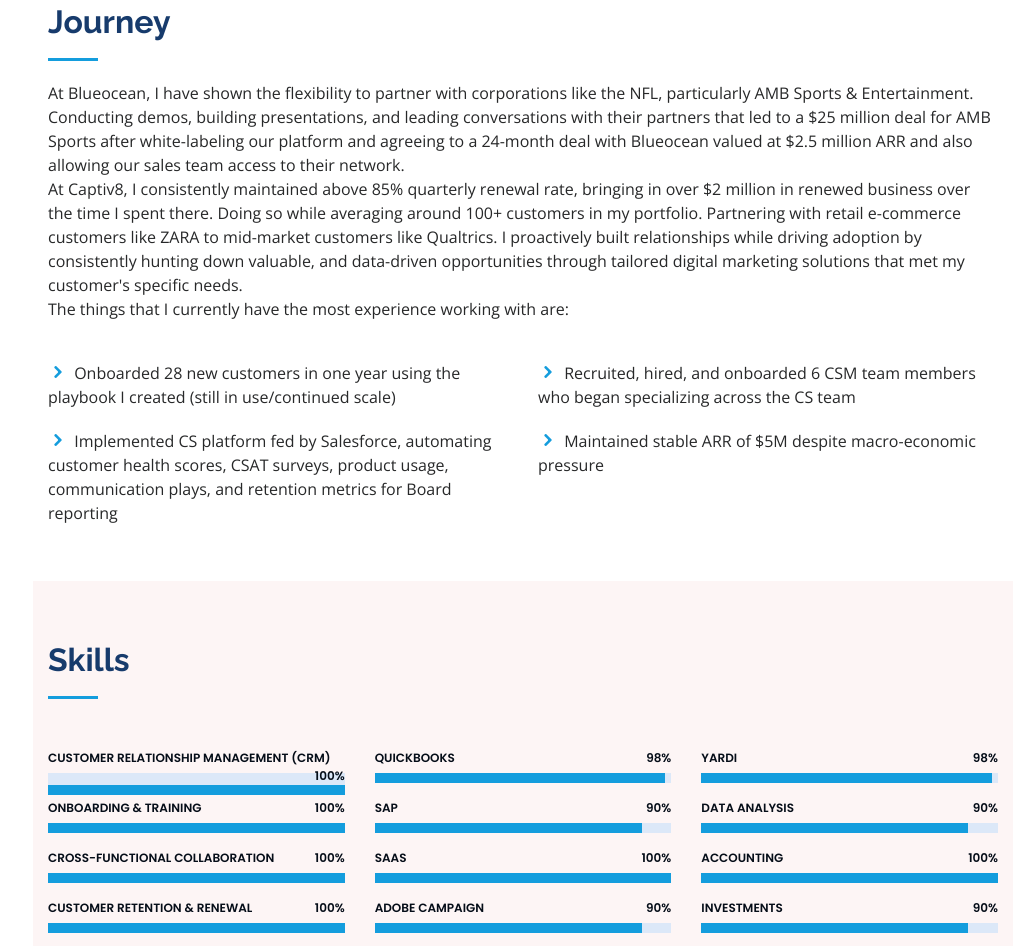
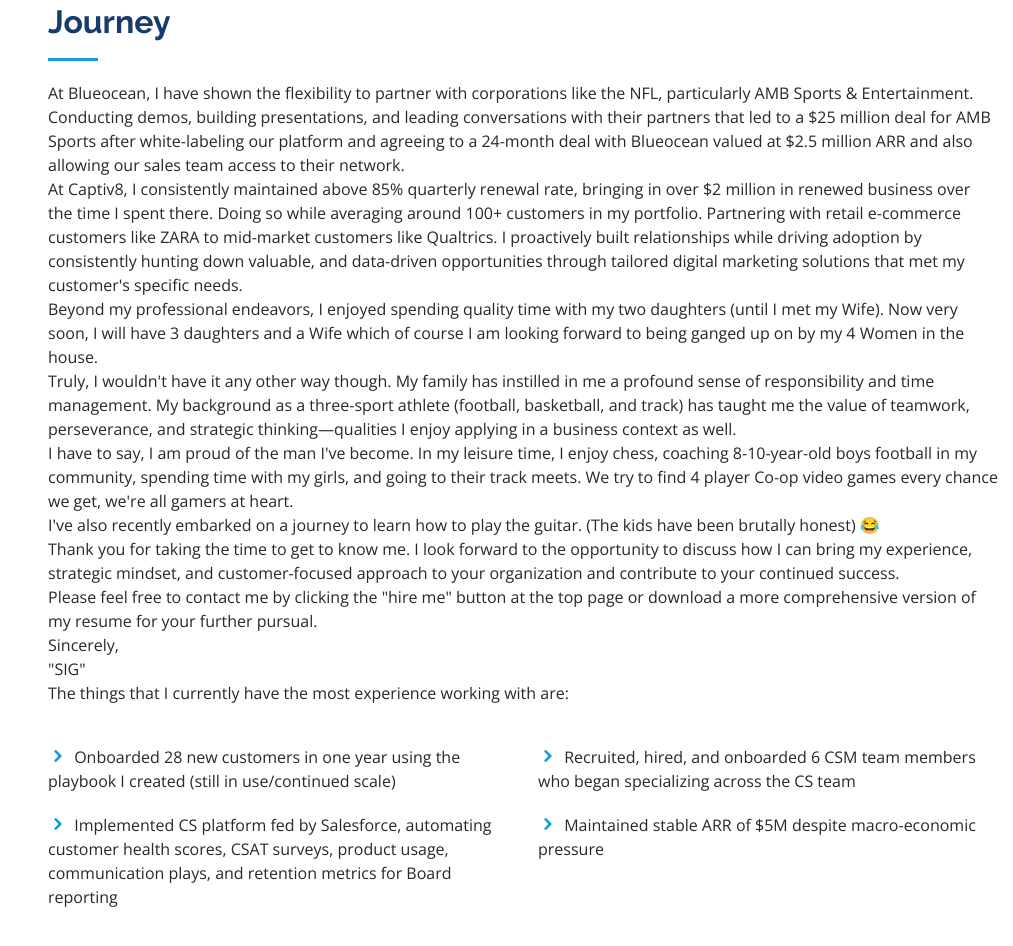
Before and after one commit to idanishrangaiz/Terrence, a plain HTML site: page index.html in a window 1280 px wide. Shown: the part 1643-2589 px from the top of the page, without its empty margins (267-1280 px from the left). Drawn offline with nearby package versions, Linux system fonts and the light colour scheme.

Commit message:
Update index.html
cdcd

```diff
--- a/index.html
+++ b/index.html
@@ -197,7 +197,28 @@
             <p>
               At Captiv8, I consistently maintained above 85% quarterly renewal rate, bringing in over $2 million in renewed business over the time I spent there. Doing so while averaging around 100+ customers in my portfolio. Partnering with retail e-commerce customers like ZARA to mid-market customers like Qualtrics. I proactively built relationships while driving adoption by consistently hunting down valuable, and data-driven opportunities through tailored digital marketing solutions that met my customer's specific needs.
             </p>
-
+          <p>
+            Beyond my professional endeavors, I enjoyed spending quality time with my two daughters (until I met my Wife). Now very soon, I will have 3 daughters and a Wife which of course I am looking forward to being ganged up on by my 4 Women in the house.
+          </p>
+          <p>
+            Truly, I wouldn't have it any other way though. My family has instilled in me a profound sense of responsibility and time management. My background as a three-sport athlete (football, basketball, and track) has taught me the value of teamwork, perseverance, and strategic thinking—qualities I enjoy applying in a business context as well.
+          </p>
+          <p>
+            I have to say, I am proud of the man I've become. In my leisure time, I enjoy chess, coaching 8-10-year-old boys football in my community, spending time with my girls, and going to their track meets. We try to find 4 player Co-op video games every chance we get, we're all gamers at heart.
+          </p>
+          <p>
+            I've also recently embarked on a journey to learn how to play the guitar. (The kids have been brutally honest) 😂
+          </p>
+          <p>
+            Thank you for taking the time to get to know me. I look forward to the opportunity to discuss how I can bring my experience, strategic mindset, and customer-focused approach to your organization and contribute to your continued success.
+          </p>
+          <p>
+            Please feel free to contact me by clicking the "hire me" button at the top page or download a more comprehensive version of my resume for your further pursual.
+          </p>
+          <p>
+          Sincerely,<br>
+          "SIG"
+         </p>
                <p>
                 The things that I currently have the most experience working with are:
                              </p>
```
